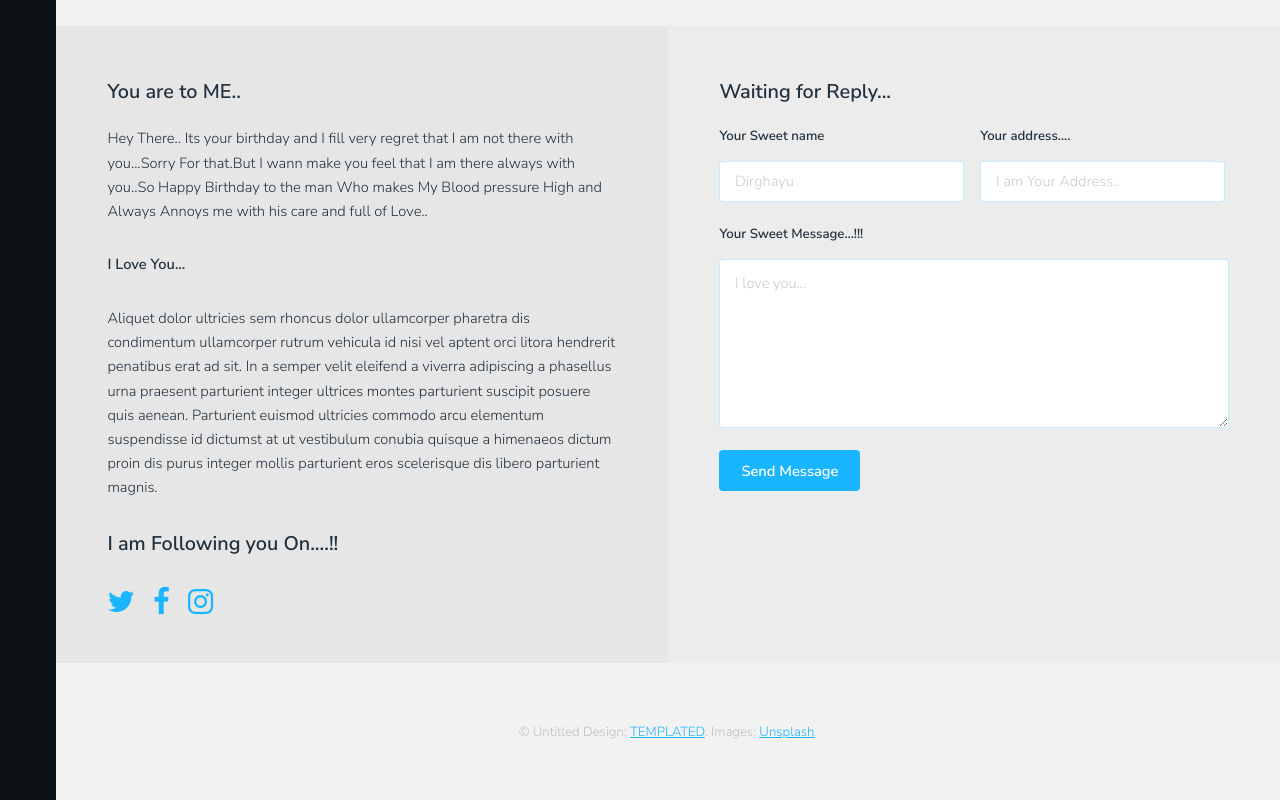
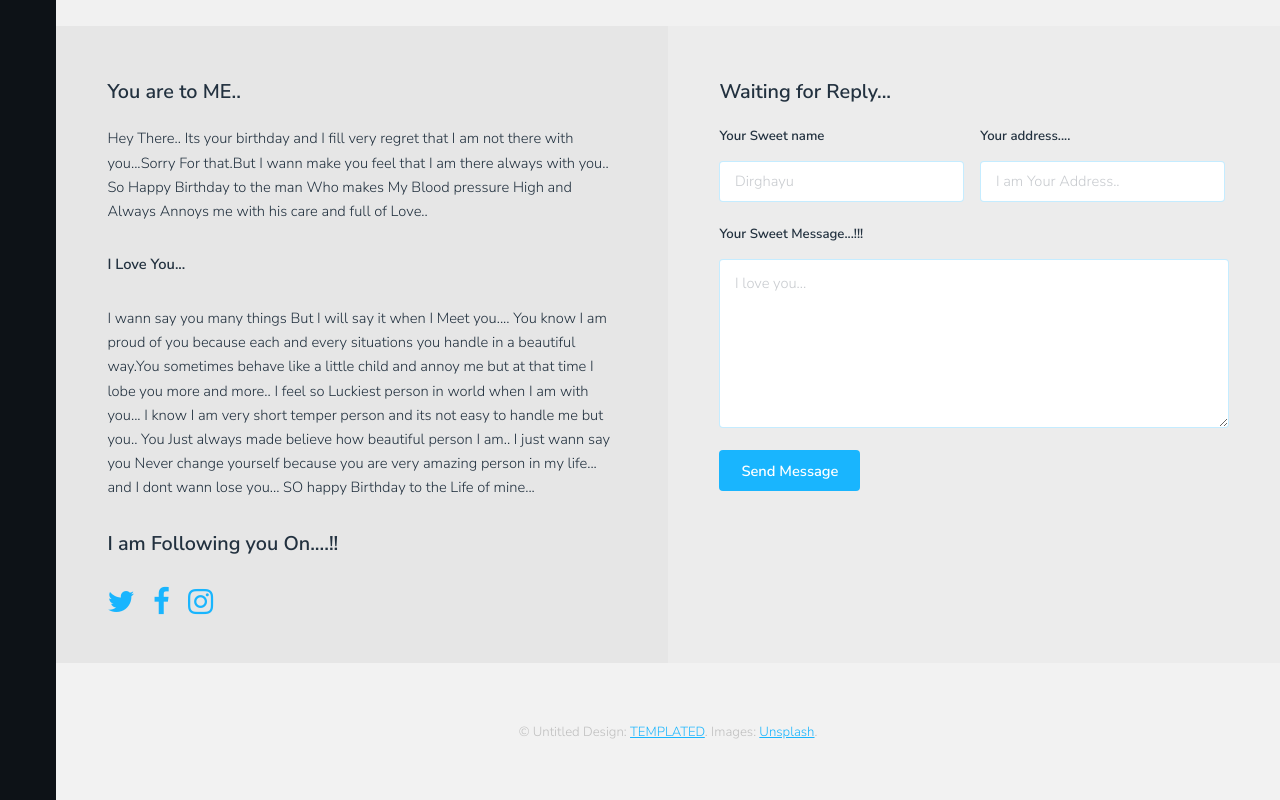
Before and after one commit to jigisha29/dirghayu, a plain HTML site: page index.html in a window 1280 px wide. Shown: the part 1417-2217 px from the top of the page. Drawn offline with Linux system fonts and the light colour scheme.

Commit message:
Update index.html

```diff
--- a/index.html
+++ b/index.html
@@ -82,9 +82,13 @@
 							<!-- Social -->
 								<div class="social column">
 									<h3>You are to ME..</h3>
-									<p>Hey There.. Its your birthday and I fill very regret that I am not there with you...Sorry For that.But I wann make you feel that I am there always with you..So Happy Birthday to the man Who makes My Blood pressure High and Always Annoys me with his care and full of Love..</p>
+									<p>Hey There.. Its your birthday and I fill very regret that I am not there with you...Sorry For that.But I wann make you feel that I am there always with you..
+										So Happy Birthday to the man Who makes My Blood pressure High and Always Annoys me with his care and full of Love..</p>
 									<p><b>I Love You... </b></p>
-									<p>Aliquet dolor ultricies sem rhoncus dolor ullamcorper pharetra dis condimentum ullamcorper rutrum vehicula id nisi vel aptent orci litora hendrerit penatibus erat ad sit. In a semper velit eleifend a viverra adipiscing a phasellus urna praesent parturient integer ultrices montes parturient suscipit posuere quis aenean. Parturient euismod ultricies commodo arcu elementum suspendisse id dictumst at ut vestibulum conubia quisque a himenaeos dictum proin dis purus integer mollis parturient eros scelerisque dis libero parturient magnis.</p>
+									<p>I wann say you many things But I will say it when I Meet you.... You know I am proud of you because each and every situations you handle in a beautiful way.You sometimes behave like a little child and annoy me but at that time I lobe you more and more..
+									   I feel so Luckiest person in world when I am with you... I know I am very short temper person and its not easy to handle me but you.. You Just always made believe how beautiful person I am..
+									   I just wann say you Never change yourself because you are very amazing person in my life... and I dont wann lose you...
+									   SO happy Birthday to the Life of mine...</p>
 									<h3>I am Following you On....!!</h3>
 									<ul class="icons">
 										<li><a href="#" class="icon fa-twitter"><span class="label">Twitter</span></a></li>
```
